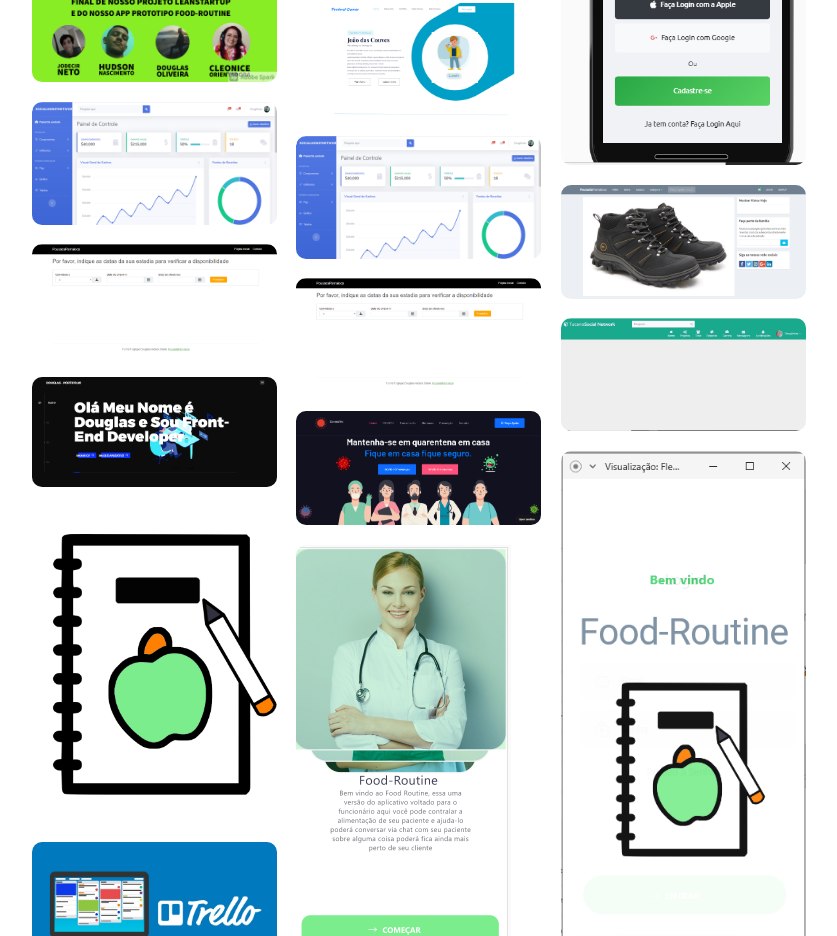
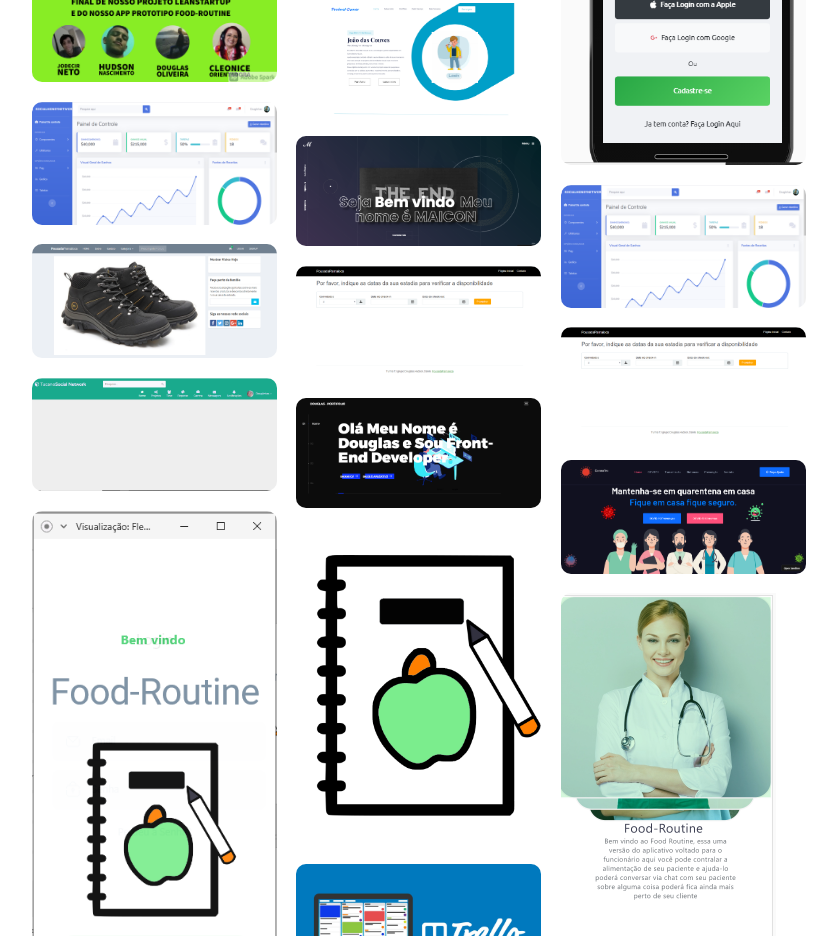
Before and after one commit to Jeffbeu/Douglas-Portifolio, a plain HTML site: page index.html in a window 1280 px wide. Shown: the part 3304-4240 px from the top of the page, without its empty margins (368-1205 px from the left). Drawn offline with nearby package versions, Linux system fonts and the light colour scheme.

Commit message:
att v1 adiciando portifolio

```diff
--- a/index.html
+++ b/index.html
@@ -544,6 +544,21 @@
 						</div>
 					</a>
 				</div>
+				<div class="col-md-4 col-sm-6 grid-item branding">
+					<a href="https://pug9j.csb.app/" target="_blank">
+						<div class="portfolio-item">
+							<div class="details">
+								<h4 class="title">Maicon-Portfolio</h4>
+								<span class="term">Veja Online</span>
+							</div>
+							<span class="plus-icon">+</span>
+							<div class="thumb">
+								<img src="images/portfolio/maicon.png" alt="Portfolio-title" />
+								<div class="mask"></div>
+							</div>
+						</div>
+					</a>
+				</div>
 				<div class="col-md-4 col-sm-6 grid-item design">
 					<a href="https://github.com/Jeffbeu?tab=repositories" target="_blank">
 						<div class="portfolio-item">
```
Also changed, not shown: images/portfolio/maicon.png (added).
